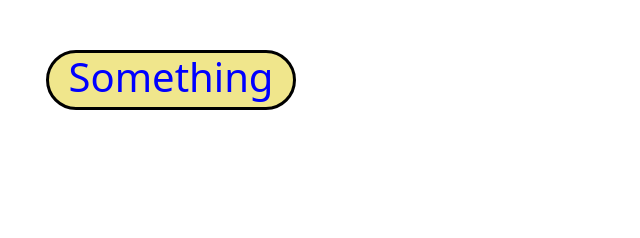
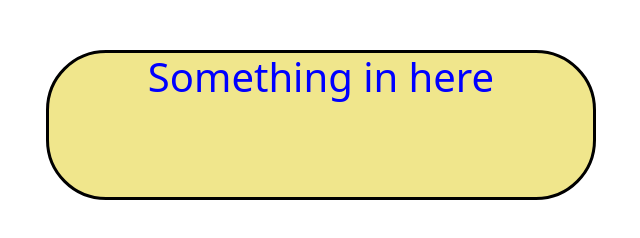
Before and after one commit to non1cko/secondhw, a website: page src/index.html in a window 1280 px wide. Shown: the whole page, without its empty margins (511-1151 px from the left). Drawn offline with Linux system fonts and the light colour scheme.

Commit message:
gulpfile

```diff
--- a/src/index.html
+++ b/src/index.html
@@ -14,7 +14,7 @@
     <div class="container">
         <div class="row">
             <div class="col-md-4 offset-md-5">
-                <div class="box"><h1>Something</h1></div>
+                <div class="box"><h1>Something in here</h1></div>
             </div>
         </div>
     </div>
--- a/src/sass/_general.sass
+++ b/src/sass/_general.sass
@@ -1,11 +1,11 @@
 .box
     margin-top: 50px
     color: blue
-    width: 250px
+    width: 550px
     text-align: center
-    border-radius: 40px
+    border-radius: 60px
     border: 3px solid black
-    height: 60px
+    height: 150px
     background-color: khaki
     cursor: pointer
     &:hover
```
Also changed, not shown: src/css/index.css.
